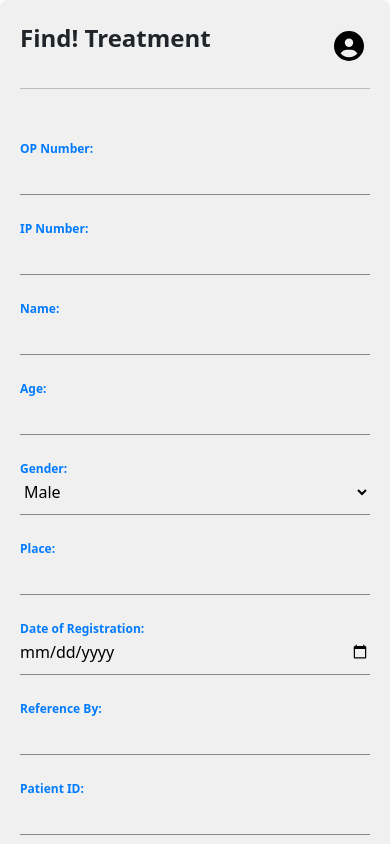
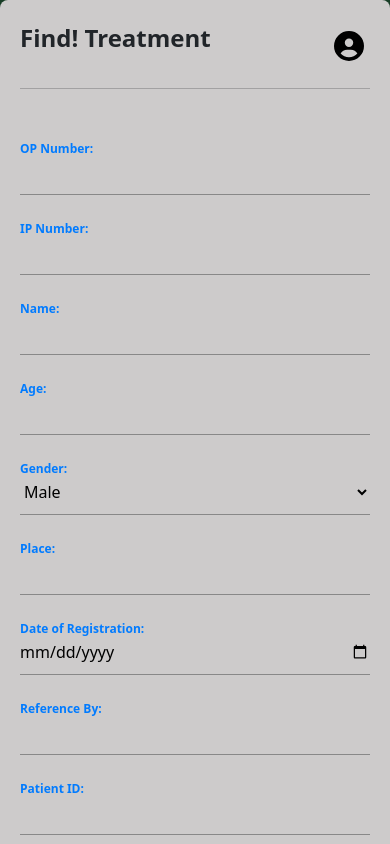
Before and after one commit to manoharbondalapati/avika, a React (Create React App) app in the folder avika/: page /userpage in a window 390 px wide. Shown: the top 844 px of the page. Built offline with nearby package versions, Linux system fonts and the light colour scheme.

Commit message:
updated files

```diff
--- a/avika/src/components/user/UserPage.css
+++ b/avika/src/components/user/UserPage.css
@@ -4,13 +4,14 @@
   display: flex;
   justify-content: center;
   align-items: center;
-  height: 100%;
+  height: 100vh;
+  background-color: #193e27;
 }
 
 .container {
   margin-top: 40px;
   width: 800px;
-  background-color: #f0f0f0;
+  background-color: #cdcbcb;
   padding: 20px;
   border-radius: 8px;
   box-shadow: 0 4px 8px rgba(0, 0, 0, 0.1);
@@ -148,6 +149,10 @@
    .container
    {
     margin-top: 0px;
+   }
+   #containers
+   {
+    height: 100%;
    }
 
 }
```
